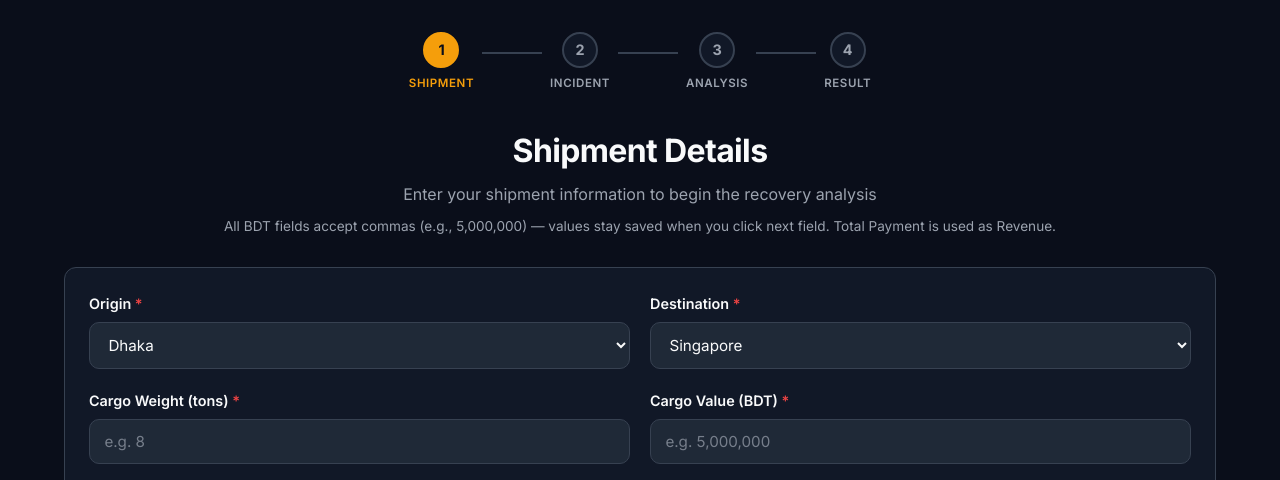
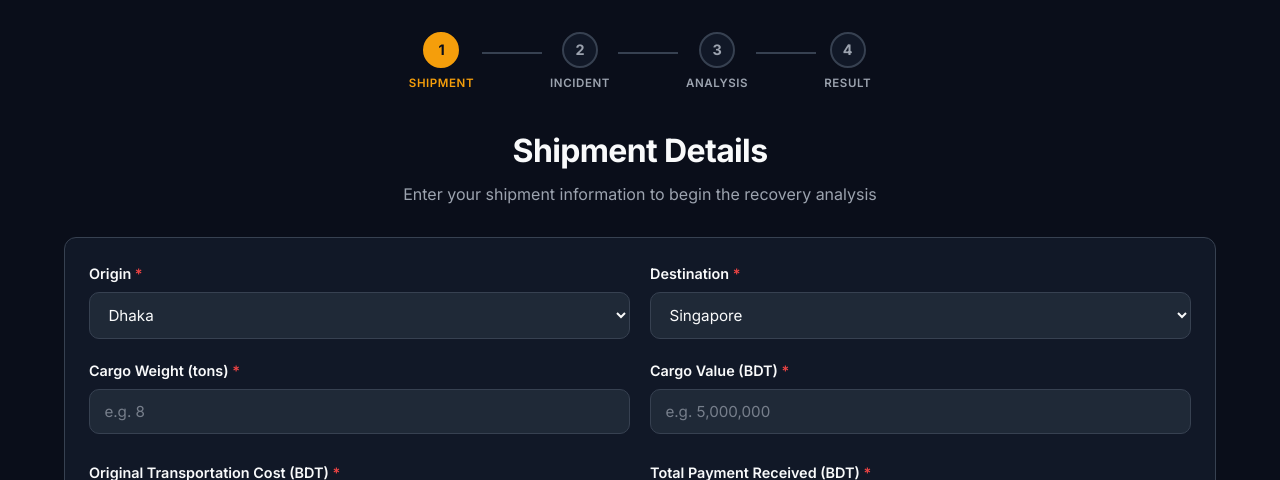
Before and after one commit to shahriar-01/RouteWise, a Flask app: page /shipment in a window 1280 px wide. Shown: the part 65-545 px from the top of the page. Run offline with Flask 3, Linux system fonts and the light colour scheme.

Commit message:
Update shipment.html
Removed guidance text about BDT fields and total payment.

```diff
--- a/templates/shipment.html
+++ b/templates/shipment.html
@@ -35,7 +35,7 @@
         <div class="form-header">
             <h1>Shipment Details</h1>
             <p>Enter your shipment information to begin the recovery analysis</p>
-            <p style="color:#9ca3af; font-size:0.85rem; margin-top:0.5rem;">All BDT fields accept commas (e.g., 5,000,000) — values stay saved when you click next field. Total Payment is used as Revenue.</p>
+            <p style="color:#9ca3af; font-size:0.85rem; margin-top:0.5rem;"> </p>
         </div>
 
         {% if error %}
```
